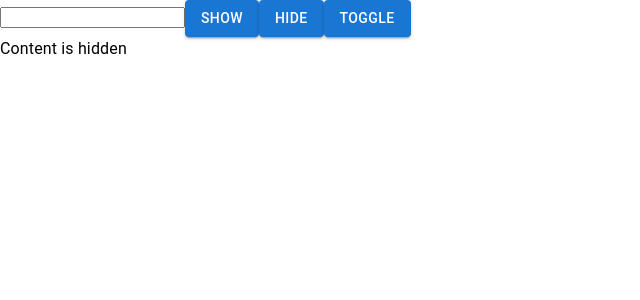
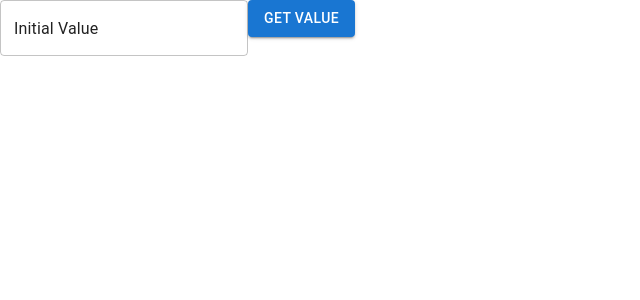
Before and after one commit to Ujala-355/Advance_react, a React (Create React App) app: page / in a window 1280 px wide. Shown: the top 300 px of the page, without its empty margins (0-640 px from the left). Built offline with nearby package versions, Linux system fonts and the light colour scheme.

Commit message:
uncontrolled Component

```diff
--- a/src/App.js
+++ b/src/App.js
@@ -13,8 +13,9 @@ import React from "react";
 // import UseRef from "./useRef";
 // import Parent from "./useImperP"
 // import UseLayOut from "./useLayOut";
-import Custom from "./custom1";
-import ShowHideToggle from "./ShowHideToggle"
+// import Custom from "./custom1";
+// import ShowHideToggle from "./ShowHideToggle"
+import UncontrolledInput from "./uncontrolled"
 function App() {
   return (
     <>
@@ -35,8 +36,9 @@ function App() {
         {/* <UseRef/> */}
         {/* <Parent/> */}
         {/* <UseLayOut/> */}
-        <Custom/>
-        <ShowHideToggle/>
+        {/* <Custom/>
+        <ShowHideToggle/> */}
+        <UncontrolledInput/>
     </>
   );
 }
--- /dev/null
+++ b/src/uncontrolled.js
@@ -0,0 +1,17 @@
+import React,{useRef} from "react";
+import TextField from "@mui/material/TextField";
+import Button from "@mui/material/Button";
+const UncontrolledInput=()=>{
+    const inputRef=useRef(null);
+    const handleButton=(e)=>{
+        alert(`input value: ${inputRef.current.value}`)
+
+    };
+    return(
+        <>
+            <TextField type="text" defaultValue="Initial Value" ref={inputRef}/>
+            <Button variant="contained" onClick={handleButton}>Get Value</Button>
+        </>
+    )
+}
+export default UncontrolledInput;
```
